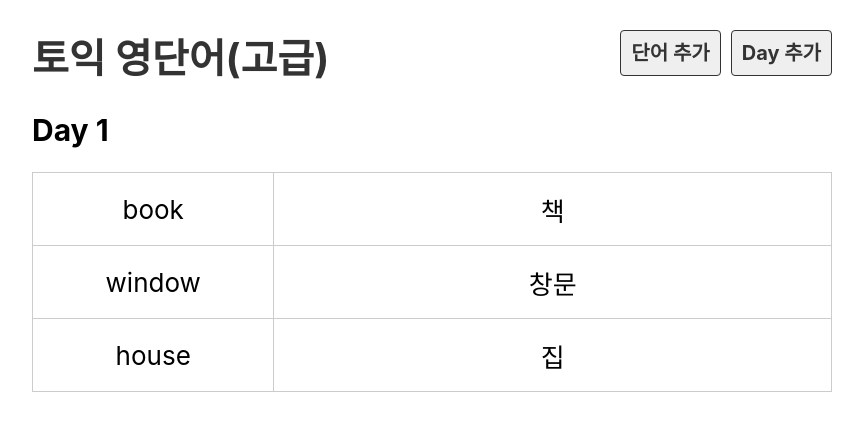
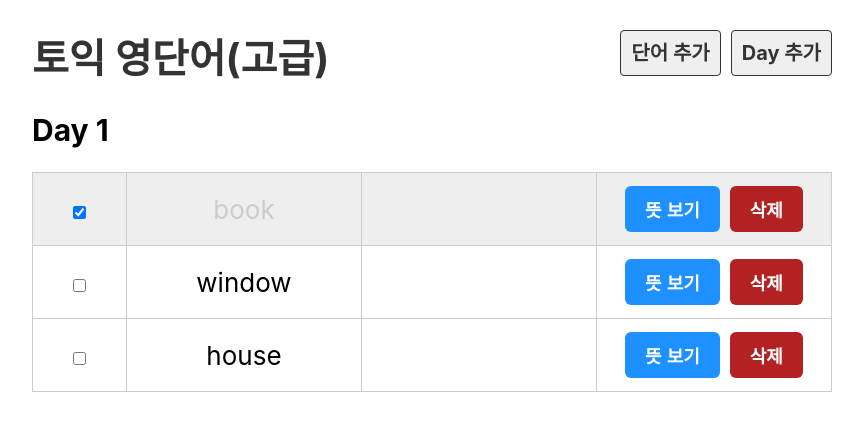
Before and after one commit to kanghaeven/Frontend_practice, a React (Create React App) app in the folder voca/: page /day/1 in a window 1280 px wide. Shown: the top 430 px of the page, without its empty margins (208-1071 px from the left). Built offline with nearby package versions, Linux system fonts and the light colour scheme.

Commit message:
230615 react json-server 및 단어 뜻 보기 숨기기 구현

```diff
--- a/voca/src/component/Day.js
+++ b/voca/src/component/Day.js
@@ -1,5 +1,6 @@
 import dummy from "../db/data.json"
 import { useParams } from "react-router-dom";
+import Word from "./Word";
 
 export default function Day() {
 
@@ -16,10 +17,7 @@
       <table>
         <tbody>
           {wordList.map(word => (
-            <tr>
-              <td>{word.eng}</td>
-              <td>{word.kor}</td>
-            </tr>
+            <Word word={word} key={word.id} />
             ))}
         </tbody>
       </table>
--- /dev/null
+++ b/voca/src/component/Word.js
@@ -0,0 +1,31 @@
+import { useState } from "react";
+
+export default function Word({word}) {
+  const [isShow, setIsShow] = useState(false);
+  const [isDone, setIsDone] = useState(word.isDone);
+
+  function toggleShow() {
+    setIsShow(!isShow)
+  }
+
+  function toggleDone() {
+    setIsDone(!isDone)
+  }
+
+  return (
+    <tr className={isDone ? "off" : ""}>
+      <td>
+        <input type="checkbox" checked={isDone}
+        onChange={toggleDone}/>
+      </td>
+      <td>{word.eng}</td>
+      <td>{isShow && word.kor}</td>
+      <td>
+        <button onClick={toggleShow}>
+          뜻 {isShow ? '숨기기' : '보기'}
+        </button>
+        <button className="btn_del">삭제</button>
+      </td>
+    </tr>
+  )
+}
--- a/voca/src/db/data.json
+++ b/voca/src/db/data.json
@@ -23,7 +23,7 @@
         "day": 1,
         "eng": "book",
         "kor": "책",
-        "isDone": false
+        "isDone": true
       },
       {
         "id": 3,
```
